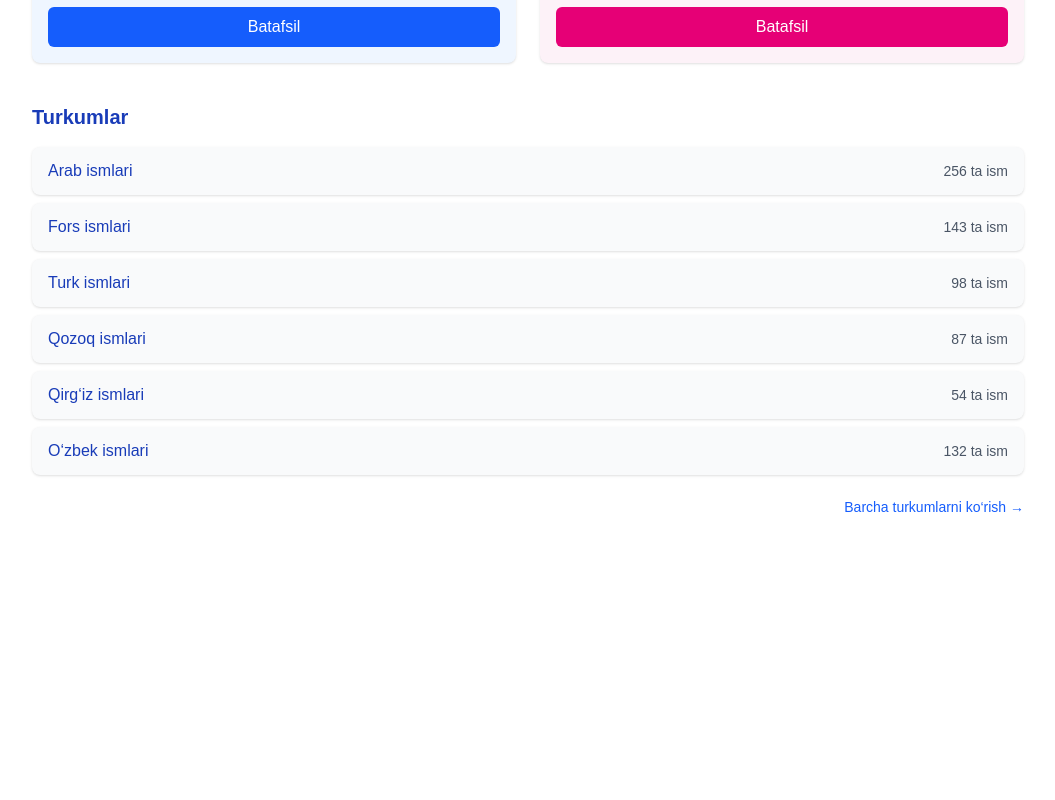
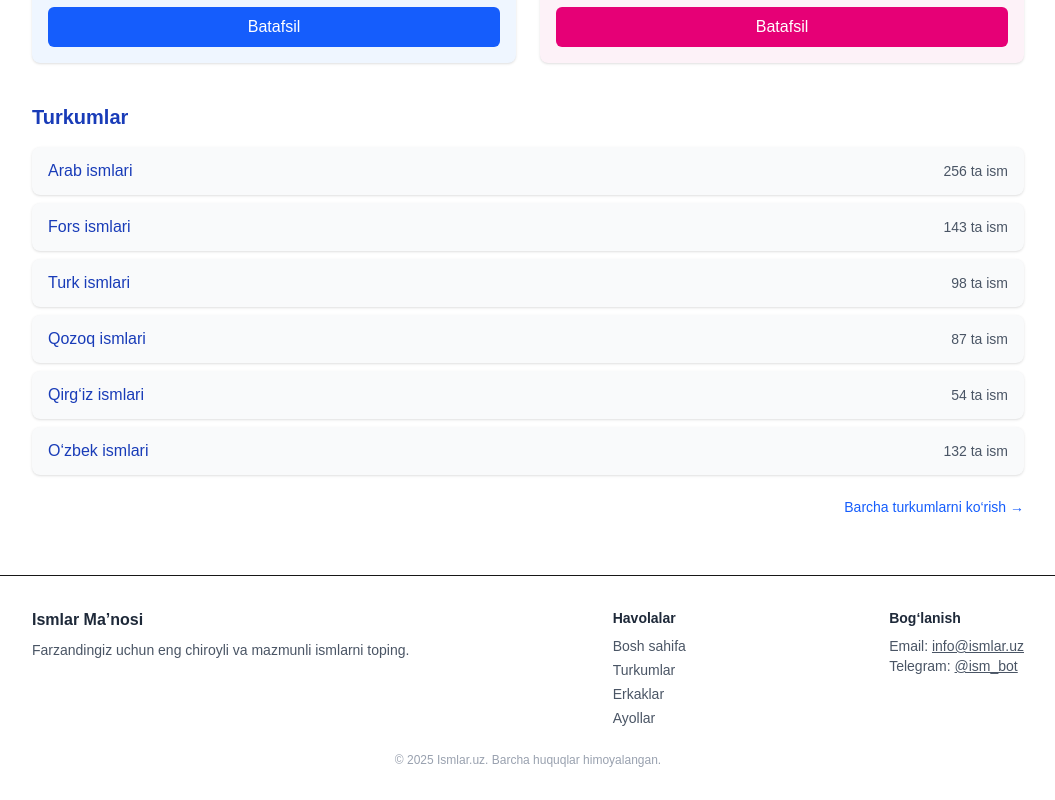
Before and after one commit to asadbekdev07/name, a Next.js app: page /uz in a window 1280 px wide. Shown: the part 678-1478 px from the top of the page, without its empty margins (112-1167 px from the left). Before the commit the page ends 1213 px from the top, so only its background shows below. Built offline with nearby package versions, Linux system fonts and the light colour scheme.

Commit message:
Add footer

```diff
--- a/app/[lang]/layout.tsx
+++ b/app/[lang]/layout.tsx
@@ -1,3 +1,4 @@
+import Footer from "@/components/Footer";
 import Header from "@/components/Header";
 
 export default function LangLayout({
@@ -9,6 +10,7 @@ export default function LangLayout({
     <div>
       <Header />
       <main>{children}</main>
+      <Footer />
     </div>
   );
 }
--- a/components/Footer.tsx
+++ b/components/Footer.tsx
@@ -0,0 +1,42 @@
+export default function Footer() {
+  return (
+    <footer className="mt-10 border-t">
+      <div className="max-w-5xl mx-auto px-4 py-8 text-sm text-gray-600">
+        <div className="flex flex-col md:flex-row justify-between gap-6">
+          {/* Brand */}
+          <div>
+            <h2 className="text-base font-semibold mb-2 text-gray-800">
+              Ismlar Ma’nosi
+            </h2>
+            <p className="text-sm">
+              Farzandingiz uchun eng chiroyli va mazmunli ismlarni toping.
+            </p>
+          </div>
+
+          {/* Links */}
+          <div>
+            <h3 className="font-semibold mb-2 text-gray-800">Havolalar</h3>
+            <ul className="space-y-1">
+              <li><a href="/uz" className="hover:underline">Bosh sahifa</a></li>
+              <li><a href="/uz/categories" className="hover:underline">Turkumlar</a></li>
+              <li><a href="/uz/popular/male" className="hover:underline">Erkaklar</a></li>
+              <li><a href="/uz/popular/female" className="hover:underline">Ayollar</a></li>
+            </ul>
+          </div>
+
+          {/* Contact */}
+          <div>
+            <h3 className="font-semibold mb-2 text-gray-800">Bog‘lanish</h3>
+            <p>Email: <a href="mailto:info@ismlar.uz" className="underline">info@ismlar.uz</a></p>
+            <p>Telegram: <a href="https://t.me/ism_bot" className="underline">@ism_bot</a></p>
+          </div>
+        </div>
+
+        {/* Bottom */}
+        <div className="mt-6 text-center text-xs text-gray-400">
+          © {new Date().getFullYear()} Ismlar.uz. Barcha huquqlar himoyalangan.
+        </div>
+      </div>
+    </footer>
+  );
+}
```
